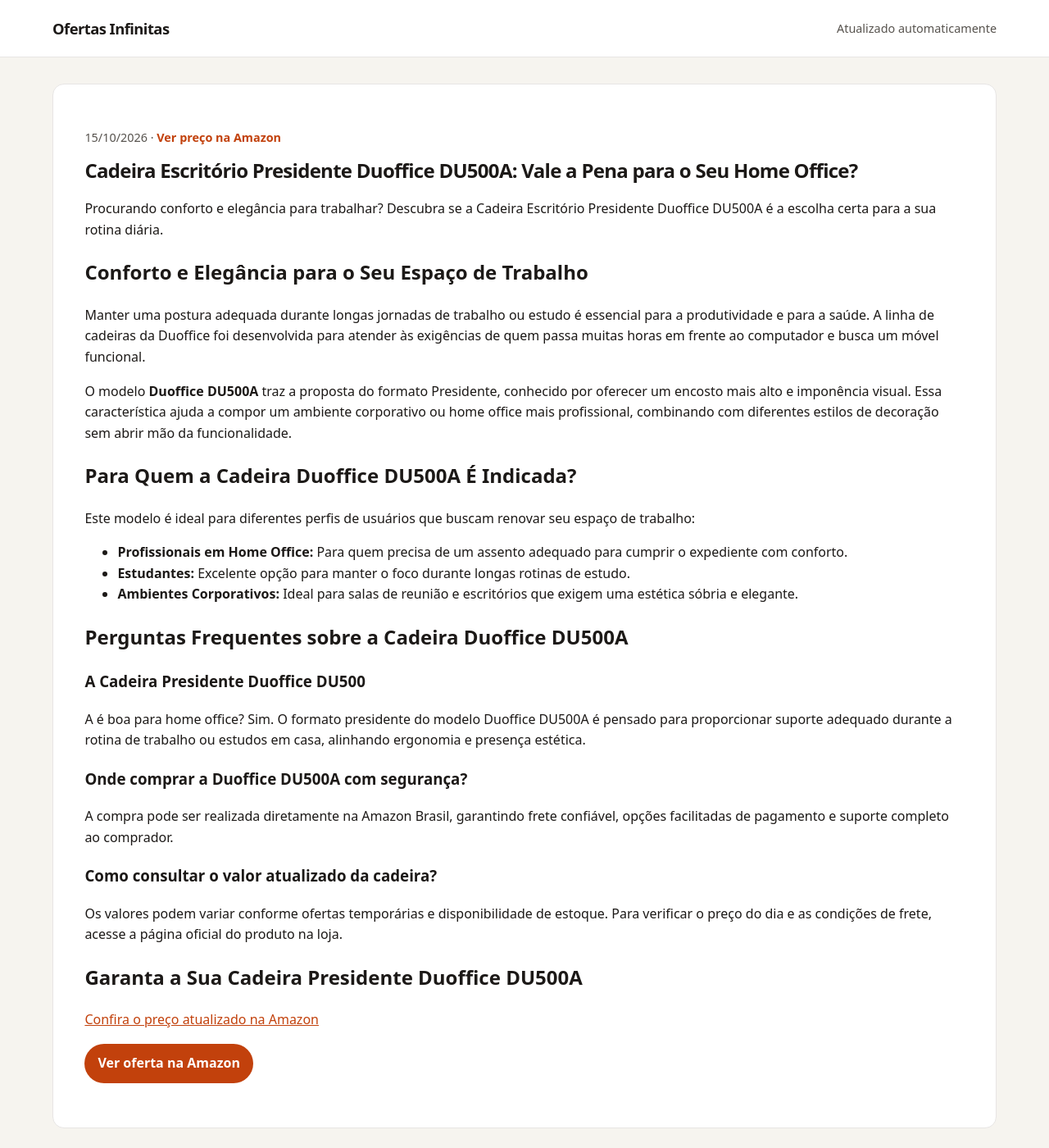
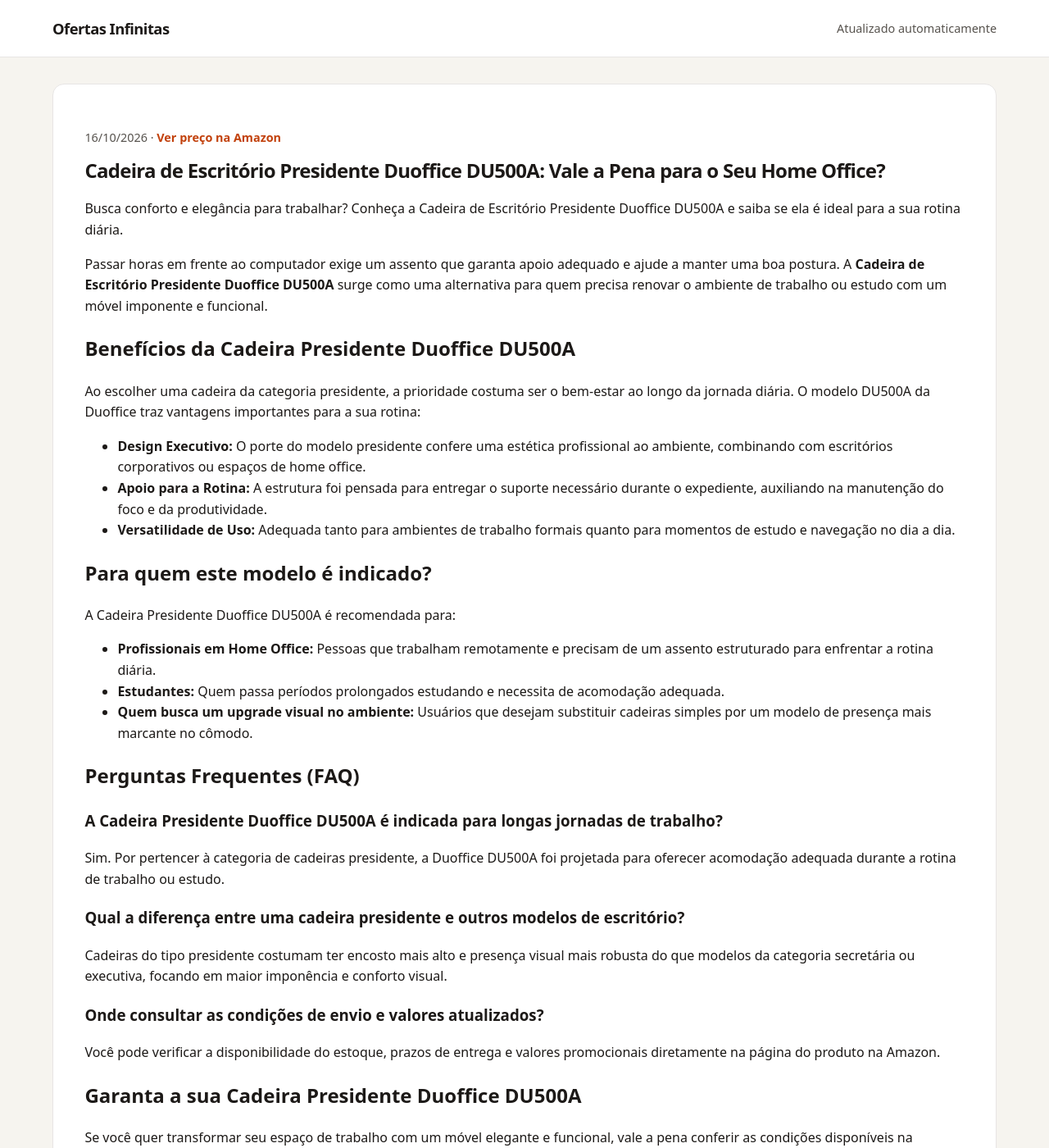
Before and after one commit to Monuver/afiliado, a Jekyll site: the page built from _posts/2026-08-19-cadeira-escritorio-presidente-duoffice-du500a-b09vnbcfdj.md, in a window 1280 px wide and 1400 px high. Shown: the whole window at 82% size. Built offline with Jekyll 4.4.1, drawn with Linux system fonts in a browser that asks for light colours; some of the changed text lies outside the part shown.

Commit message:
chore: novas ofertas geradas automaticamente

```diff
--- a/_posts/2026-08-19-cadeira-escritorio-presidente-duoffice-du500a-b09vnbcfdj.md
+++ b/_posts/2026-08-19-cadeira-escritorio-presidente-duoffice-du500a-b09vnbcfdj.md
@@ -1,8 +1,8 @@
 ---
 layout: post
-title: 'Cadeira Escritório Presidente Duoffice DU500A: Vale a Pena para o Seu Home Office?'
-description: Procurando conforto e elegância para trabalhar? Descubra se a Cadeira Escritório Presidente Duoffice DU500A é a escolha certa para a sua rotina diária.
-date: 2026-10-15 10:09:21 -0300
+title: 'Cadeira de Escritório Presidente Duoffice DU500A: Vale a Pena para o Seu Home Office?'
+description: Busca conforto e elegância para trabalhar? Conheça a Cadeira de Escritório Presidente Duoffice DU500A e saiba se ela é ideal para a sua rotina diária.
+date: 2026-10-16 10:03:22 -0300
 categories:
 - ofertas
 image: ''
@@ -10,36 +10,41 @@ preco: Ver preço na Amazon
 affiliate_url: https://amzn.to/4xiBzBl
 ---
 
-# Cadeira Escritório Presidente Duoffice DU500A: Vale a Pena para o Seu Home Office?
+# Cadeira de Escritório Presidente Duoffice DU500A: Vale a Pena para o Seu Home Office?
 
-Procurando conforto e elegância para trabalhar? Descubra se a Cadeira Escritório Presidente Duoffice DU500A é a escolha certa para a sua rotina diária.
+Busca conforto e elegância para trabalhar? Conheça a Cadeira de Escritório Presidente Duoffice DU500A e saiba se ela é ideal para a sua rotina diária.
 
-## Conforto e Elegância para o Seu Espaço de Trabalho
+Passar horas em frente ao computador exige um assento que garanta apoio adequado e ajude a manter uma boa postura. A **Cadeira de Escritório Presidente Duoffice DU500A** surge como uma alternativa para quem precisa renovar o ambiente de trabalho ou estudo com um móvel imponente e funcional.
 
-Manter uma postura adequada durante longas jornadas de trabalho ou estudo é essencial para a produtividade e para a saúde. A linha de cadeiras da Duoffice foi desenvolvida para atender às exigências de quem passa muitas horas em frente ao computador e busca um móvel funcional.
+## Benefícios da Cadeira Presidente Duoffice DU500A
 
-O modelo **Duoffice DU500A** traz a proposta do formato Presidente, conhecido por oferecer um encosto mais alto e imponência visual. Essa característica ajuda a compor um ambiente corporativo ou home office mais profissional, combinando com diferentes estilos de decoração sem abrir mão da funcionalidade.
+Ao escolher uma cadeira da categoria presidente, a prioridade costuma ser o bem-estar ao longo da jornada diária. O modelo DU500A da Duoffice traz vantagens importantes para a sua rotina:
 
-## Para Quem a Cadeira Duoffice DU500A É Indicada?
+* **Design Executivo:** O porte do modelo presidente confere uma estética profissional ao ambiente, combinando com escritórios corporativos ou espaços de home office.
+* **Apoio para a Rotina:** A estrutura foi pensada para entregar o suporte necessário durante o expediente, auxiliando na manutenção do foco e da produtividade.
+* **Versatilidade de Uso:** Adequada tanto para ambientes de trabalho formais quanto para momentos de estudo e navegação no dia a dia.
 
-Este modelo é ideal para diferentes perfis de usuários que buscam renovar seu espaço de trabalho:
+## Para quem este modelo é indicado?
 
-* **Profissionais em Home Office:** Para quem precisa de um assento adequado para cumprir o expediente com conforto.
-* **Estudantes:** Excelente opção para manter o foco durante longas rotinas de estudo.
-* **Ambientes Corporativos:** Ideal para salas de reunião e escritórios que exigem uma estética sóbria e elegante.
+A Cadeira Presidente Duoffice DU500A é recomendada para:
 
-## Perguntas Frequentes sobre a Cadeira Duoffice DU500A
+* **Profissionais em Home Office:** Pessoas que trabalham remotamente e precisam de um assento estruturado para enfrentar a rotina diária.
+* **Estudantes:** Quem passa períodos prolongados estudando e necessita de acomodação adequada.
+* **Quem busca um upgrade visual no ambiente:** Usuários que desejam substituir cadeiras simples por um modelo de presença mais marcante no cômodo.
 
-### A Cadeira Presidente Duoffice DU500
-A é boa para home office?
-Sim. O formato presidente do modelo Duoffice DU500A é pensado para proporcionar suporte adequado durante a rotina de trabalho ou estudos em casa, alinhando ergonomia e presença estética.
+## Perguntas Frequentes (FAQ)
 
-### Onde comprar a Duoffice DU500A com segurança?
-A compra pode ser realizada diretamente na Amazon Brasil, garantindo frete confiável, opções facilitadas de pagamento e suporte completo ao comprador.
+### A Cadeira Presidente Duoffice DU500A é indicada para longas jornadas de trabalho?
+Sim. Por pertencer à categoria de cadeiras presidente, a Duoffice DU500A foi projetada para oferecer acomodação adequada durante a rotina de trabalho ou estudo.
 
-### Como consultar o valor atualizado da cadeira?
-Os valores podem variar conforme ofertas temporárias e disponibilidade de estoque. Para verificar o preço do dia e as condições de frete, acesse a página oficial do produto na loja.
+### Qual a diferença entre uma cadeira presidente e outros modelos de escritório?
+Cadeiras do tipo presidente costumam ter encosto mais alto e presença visual mais robusta do que modelos da categoria secretária ou executiva, focando em maior imponência e conforto visual.
 
-## Garanta a Sua Cadeira Presidente Duoffice DU500A
+### Onde consultar as condições de envio e valores atualizados?
+Você pode verificar a disponibilidade do estoque, prazos de entrega e valores promocionais diretamente na página do produto na Amazon.
+
+## Garanta a sua Cadeira Presidente Duoffice DU500A
+
+Se você quer transformar seu espaço de trabalho com um móvel elegante e funcional, vale a pena conferir as condições disponíveis na plataforma oficial.
 
 [Confira o preço atualizado na Amazon](https://amzn.to/4xiBzBl)
```
Also changed, not shown: _posts/2026-08-18-cafeteira-italiana-expresso-aluminio-xicaras-b08b79hyvc.md (+22 -23 lines), _posts/2026-08-18-hastes-flexiveis-cotonete-bebe-bastonetes-bellacotton-caixa-b0cx9wkp1b.md (+19 -26 lines), _posts/2026-08-19-shampoo-clorexidina-seborreia-queda-500ml-b09l9qkmd1.md (+31 -20 lines).
